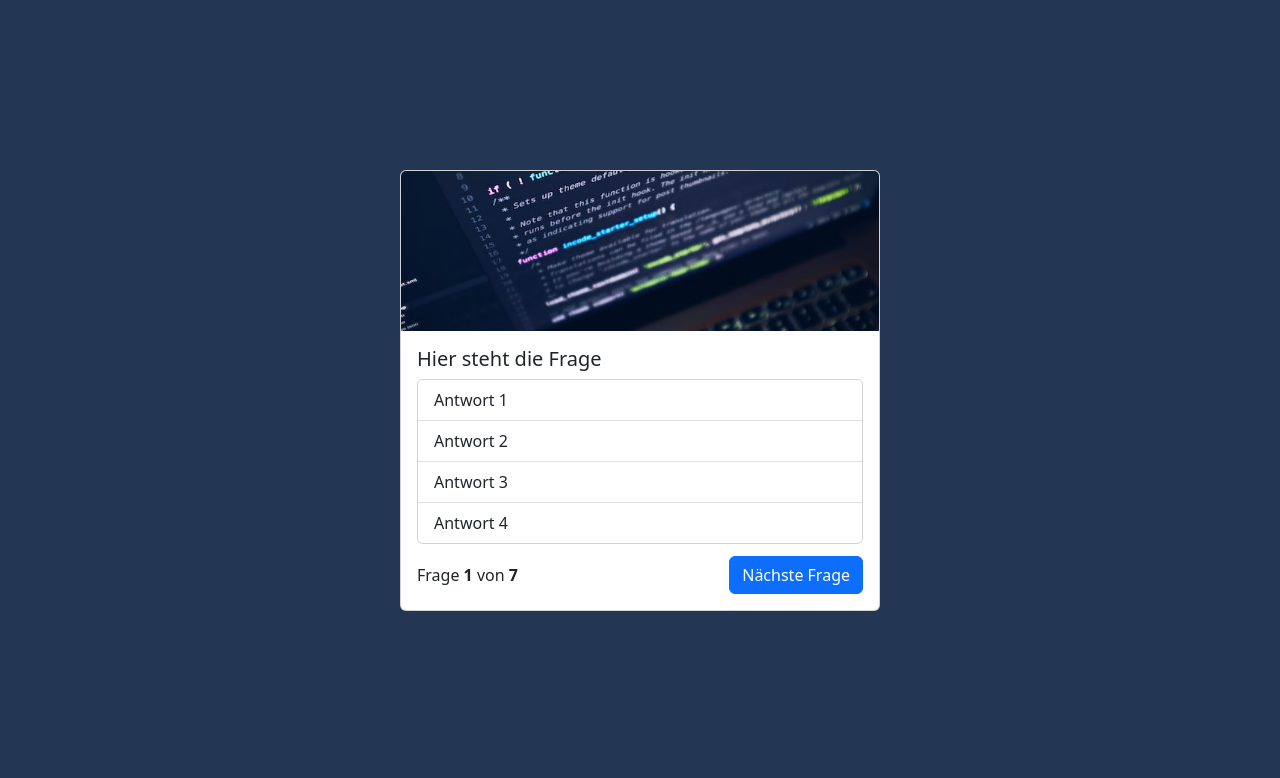
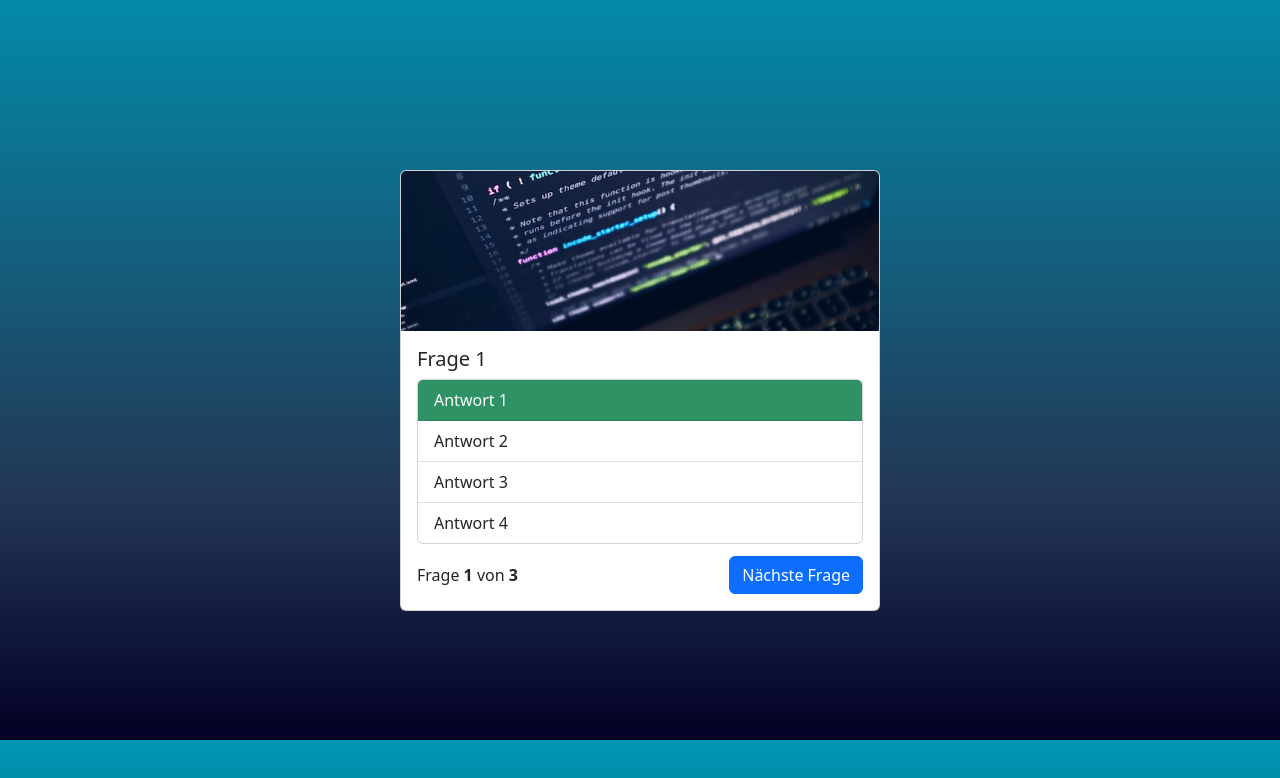
Before and after one commit to Reaper922/QuizApp_DA, a plain HTML site: page index.html in a window 1280 px wide. Both pictures are taken after a click on the item "Antwort 1". Shown: the part 60-838 px from the top of the page. Drawn offline with nearby package versions, Linux system fonts and the light colour scheme.

Commit message:
Basic functionality

```diff
--- a/index.html
+++ b/index.html
@@ -42,9 +42,9 @@
               </div>
               <div class="card-navigation">
                 <div>
-                    <span>Frage </span><b id="current-question">1</b><span> von </span><b id="question-amount">7</b>
+                    <span>Frage </span><b id="question-number">1</b><span> von </span><b id="question-amount">7</b>
                 </div>
-                <a href="#" class="btn btn-primary">Nächste Frage</a>
+                <button class="btn btn-primary" id="next-question" disabled>Nächste Frage</button>
               </div>
             </div>
           </div>
--- a/questions.js
+++ b/questions.js
@@ -1,10 +1,26 @@
 questions = [
     {
-        "question": "",
-        "answer1": "",
-        "answer2": "",
-        "answer3": "",
-        "answer4": "",
+        "question": "Frage 1",
+        "answer1": "Antwort 1",
+        "answer2": "Antwort 2",
+        "answer3": "Antwort 3",
+        "answer4": "Antwort 4",
+        "rightAnswer": 1
+    },
+    {
+        "question": "Frage 2",
+        "answer1": "Antwort 1",
+        "answer2": "Antwort 2",
+        "answer3": "Antwort 3",
+        "answer4": "Antwort 4",
+        "rightAnswer": 1
+    },
+    {
+        "question": "Frage 3",
+        "answer1": "Antwort 1",
+        "answer2": "Antwort 2",
+        "answer3": "Antwort 3",
+        "answer4": "Antwort 4",
         "rightAnswer": 1
     }
 ];
--- a/script.js
+++ b/script.js
@@ -0,0 +1,89 @@
+'use strict';
+
+let currentQuestion = 0;
+
+function init() {
+    updateQuestionCard();
+    addAnswerEventListener();
+    addNextButtonEventListener();
+}
+
+function updateQuestionCard() {
+    showQuestion();
+    updateQuestionLabel();
+}
+
+function showQuestion() {
+    const questionEl = document.getElementById('question');
+    const answer1El = document.getElementById('answer-1');
+    const answer2El = document.getElementById('answer-2');
+    const answer3El = document.getElementById('answer-3');
+    const answer4El = document.getElementById('answer-4');
+
+    questionEl.innerHTML = questions[currentQuestion].question;
+    answer1El.innerHTML = questions[currentQuestion].answer1;
+    answer2El.innerHTML = questions[currentQuestion].answer2;
+    answer3El.innerHTML = questions[currentQuestion].answer3;
+    answer4El.innerHTML = questions[currentQuestion].answer4;
+}
+
+function updateQuestionLabel() {
+    const questionNumberEl = document.getElementById('question-number');
+    const questionAmountEl = document.getElementById('question-amount');
+
+    questionNumberEl.innerHTML = currentQuestion + 1;
+    questionAmountEl.innerHTML = questions.length;
+}
+
+function addAnswerEventListener() {
+    const answersEl = document.getElementsByClassName('answer');
+
+    for (let index = 0; index < answersEl.length; index++) {
+        answersEl[index].addEventListener('click', () => validateAnswer(index));
+    }
+}
+
+function addNextButtonEventListener() {
+    const nextQuestionBtn = document.getElementById('next-question');
+
+    nextQuestionBtn.addEventListener('click', nextQuestion);
+}
+
+function validateAnswer(answerId) {
+    const question = questions[currentQuestion];
+    const answersEl = document.getElementsByClassName('answer');
+
+    if ((answerId + 1) === question.rightAnswer) {
+        answersEl[answerId].classList.add('bg-success');
+    } else {
+        answersEl[answerId].classList.add('bg-danger');
+        answersEl[question.rightAnswer - 1].classList.add('bg-success');
+    }
+
+    toggleNextButton();
+}
+
+function toggleNextButton() {
+    const nextQuestionBtn = document.getElementById('next-question');
+
+    nextQuestionBtn.disabled = !nextQuestionBtn.disabled;
+}
+
+function nextQuestion() {
+    currentQuestion++;
+
+    resetAnswerClasses();
+    toggleNextButton();
+    updateQuestionCard();
+}
+
+function resetAnswerClasses() {
+    const answersEl = document.getElementsByClassName('answer');
+
+    for (let answer of answersEl) {
+        answer.classList.remove('bg-success');
+        answer.classList.remove('bg-danger');
+    }
+}
+
+init();
--- a/style.css
+++ b/style.css
@@ -1,10 +1,8 @@
-html {
+body {
     height: 100vh;
-}
-
-body {
-    height: 100%;
-    background: #233654;
+    /* background: #233654; */
+    background: rgb(2,0,36);
+    background: linear-gradient(0deg, rgba(2,0,36,1) 0%, rgba(35,54,84,1) 30%, rgba(0,148,179,1) 100%);
 }
 
 main {
@@ -16,6 +14,7 @@ main {
 
 .question-card {
     width: 30rem;
+    margin: 16px;
 }
 
 .card-image {
@@ -28,7 +27,7 @@ main {
 }
 
 .answer:hover {
-    background: rgb(200, 200, 200);
+    background: rgb(240, 240, 240);
 }
 
 .card-navigation {
@@ -37,3 +36,14 @@ main {
     align-items: center;
     margin-top: 12px;
 }
+
+/* Bootstrap */
+.bg-success {
+    color: white;
+    opacity: 0.9;
+}
+
+.bg-danger {
+    color: white;
+    opacity: 0.9;
+}
```
